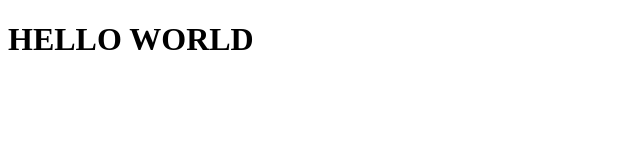
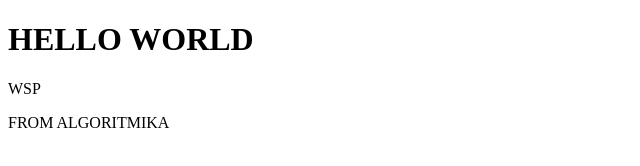
Before and after one commit to GeorgeAndreew/1st-Project, a plain HTML site: page index.html in a window 1280 px wide. Shown: the whole page, without its empty margins (0-640 px from the left). Drawn offline with Linux system fonts and the light colour scheme.

Commit message:
Update index.html
2 p

```diff
--- a/index.html
+++ b/index.html
@@ -4,8 +4,8 @@
     <title>simple_page</title>
 </head>
 <body>
-  <h1>HELLO WORLD</h1>
-
-
+    <h1>HELLO WORLD</h1>
+    <p>WSP</p>
+    <p>FROM ALGORITMIKA</p>
 </body>
 </html>
```
